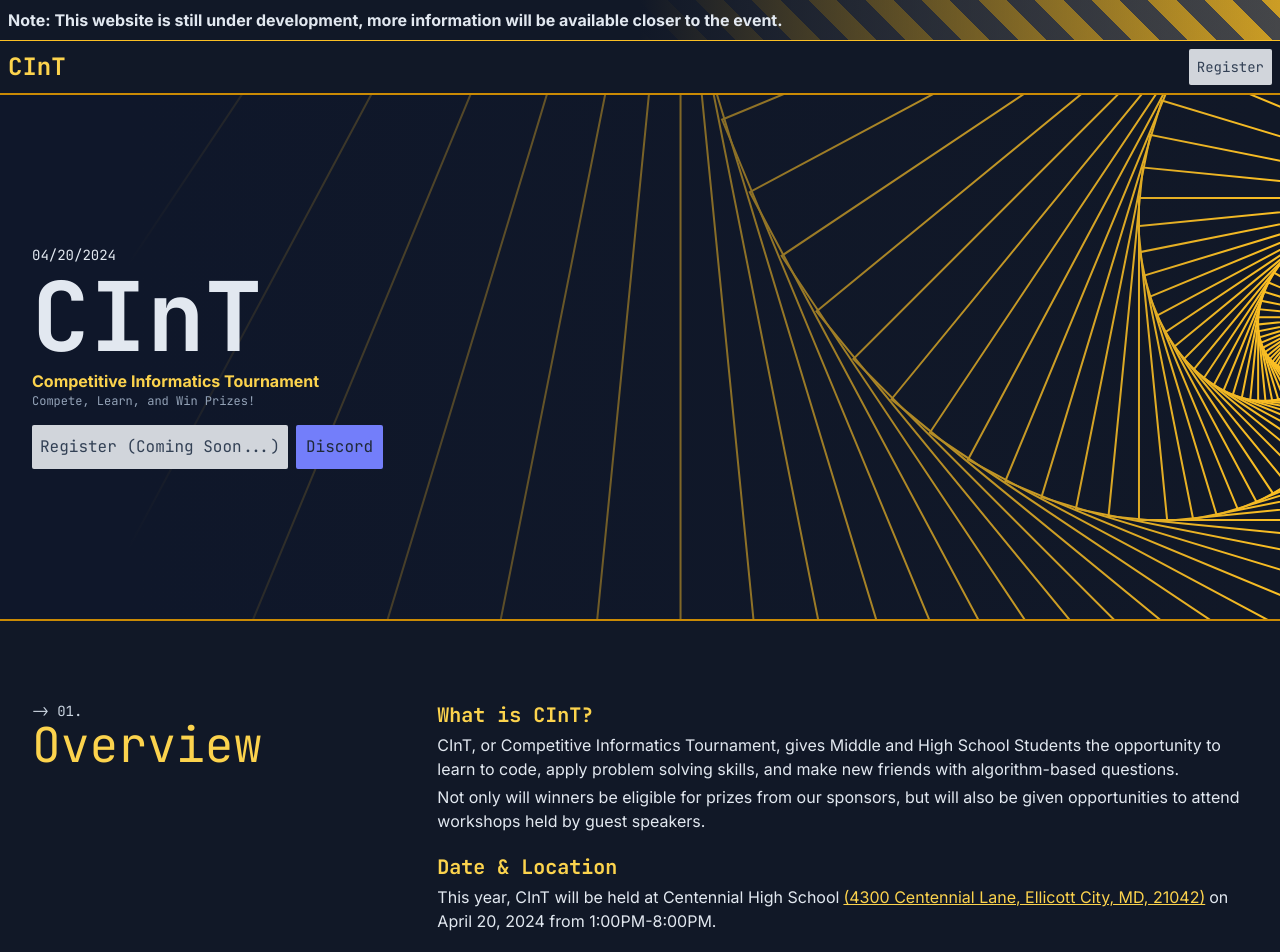
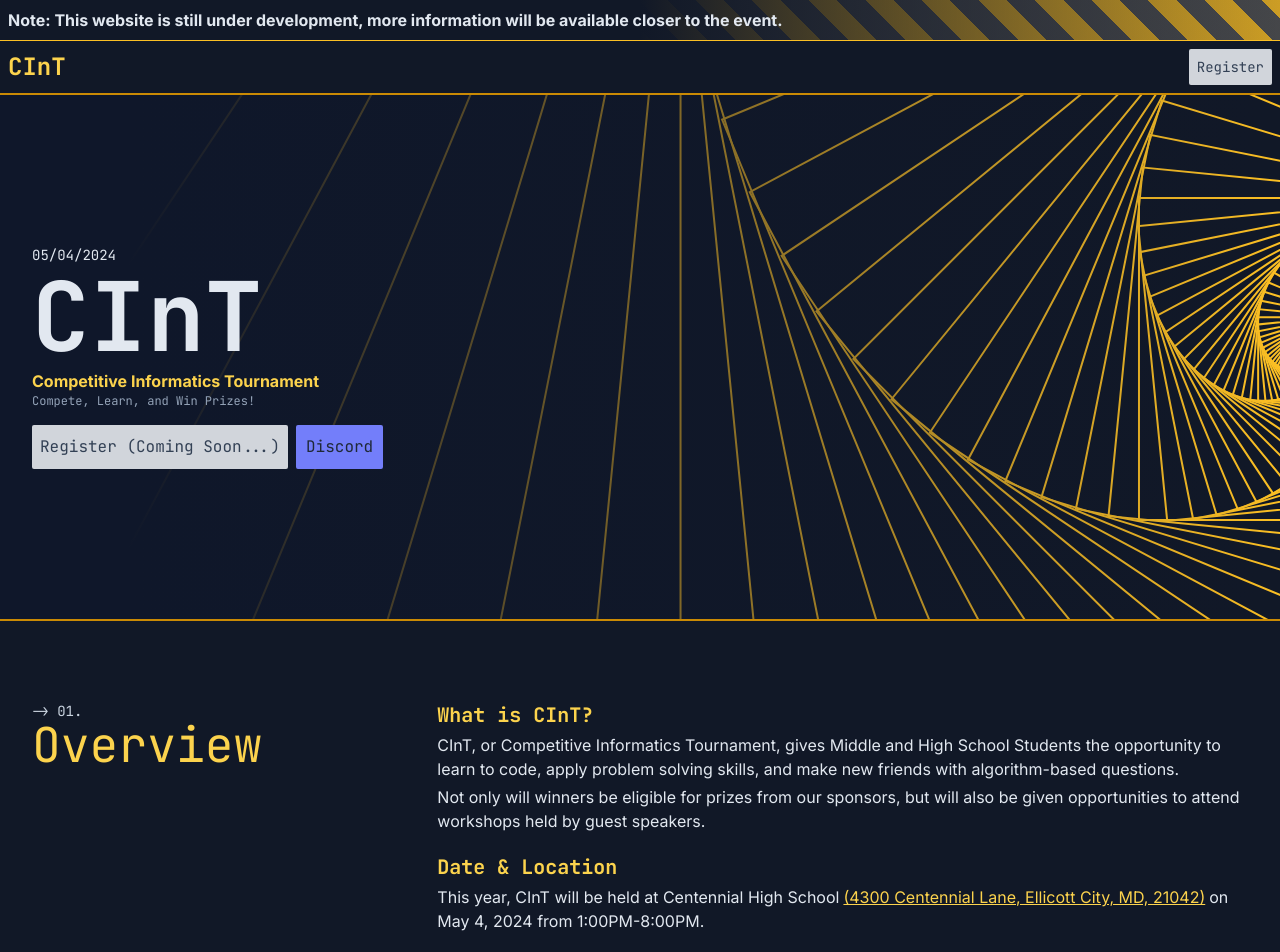
Before and after one commit to nicholascui225/rise-site, a Next.js app: page / in a window 1280 px wide. Shown: the top 952 px of the page. Built offline with nearby package versions, Linux system fonts and the light colour scheme.

Commit message:
date change

```diff
--- a/src/app/components/about.tsx
+++ b/src/app/components/about.tsx
@@ -20,7 +20,7 @@ export default function About() {
             <p>
                 This year, CInT will be held at Centennial High School
                 <a className="link mx-1 text-amber-300" href="https://maps.app.goo.gl/vRjrU1QYevxyWkRS8" target="_blank" rel="noopener noreferrer">(4300 Centennial Lane, Ellicott City, MD, 21042)</a>
-                on April 20, 2024 from 1:00PM-8:00PM.
+                on May 4, 2024 from 1:00PM-8:00PM.
             </p>
             <h1 className={`${jbm.className} text-amber-300 font-bold text-xl mt-4`}>Contest Rules</h1>
             <ul className='list-outside list-disc ml-4'>
--- a/src/app/components/hero.tsx
+++ b/src/app/components/hero.tsx
@@ -1,6 +1,6 @@
 "use client"
 import { JetBrains_Mono } from "next/font/google"
-import { createRef, useEffect, useRef } from "react"
+import { createRef, useCallback, useEffect, useRef } from "react"
 import Image from "next/image"
 
 const jbm = JetBrains_Mono({ subsets: ["latin"] })
@@ -8,13 +8,15 @@ const jbm = JetBrains_Mono({ subsets: ["latin"] })
 
 export default function Hero() {
     const canvasRef = useRef<HTMLCanvasElement>(null)
+    const drawCall = useCallback(draw, [])
+    const resizeCall = useCallback(handleResize, [drawCall])
     useEffect(() => {
         window.addEventListener("resize", () => handleResize());
-        handleResize()
-    }, [handleResize, draw])
+        resizeCall()
+    })
 
     function handleResize() {
-        console.log("resize!")
+        //console.log("resize!")
         if(canvasRef.current) {
             const parent = canvasRef.current.parentElement;
 
@@ -24,7 +26,7 @@ export default function Hero() {
                 canvasRef.current.height = rect.height;
             }
         }
-        draw()
+        drawCall()
     }
 
     function draw() {
@@ -47,10 +49,10 @@ export default function Hero() {
     }
 
     return <main className="bg-gray-900 relative border-y-2 border-y-yellow-600 min-h-96 overflow-hidden" style={{height: "66vh"}}>
-        <canvas onResize={handleResize} ref={canvasRef} className="relative top-0 left-0"> </canvas>
+        <canvas onResize={resizeCall} ref={canvasRef} className="relative top-0 left-0"> </canvas>
         <div className="flex flex-row items-center z-20 absolute top-0 left-0 w-full h-full p-8 bg-opacity-50 bg-slate-950 md:bg-opacity-100 md:bg-transparent md:bg-gradient-to-l md:via-90% md:via-slate-900 md:from-transparent md:to-slate-900">
             <div className="md:w-1/2 w-full">
-                <p className={`${jbm.className} text-slate-200 text-sm mb-1`}>04/20/2024</p>
+                <p className={`${jbm.className} text-slate-200 text-sm mb-1`}>05/04/2024</p>
                 <h1 className={`${jbm.className} text-6xl md:text-8xl font-bold mb-1`}>CInT</h1>
                 <p className="text-sm md:text-base text-amber-300 font-bold">Competitive Informatics Tournament</p>
                 <p className={`${jbm.className} text-slate-400 text-xs`}>Compete, Learn, and Win Prizes!</p>
```
